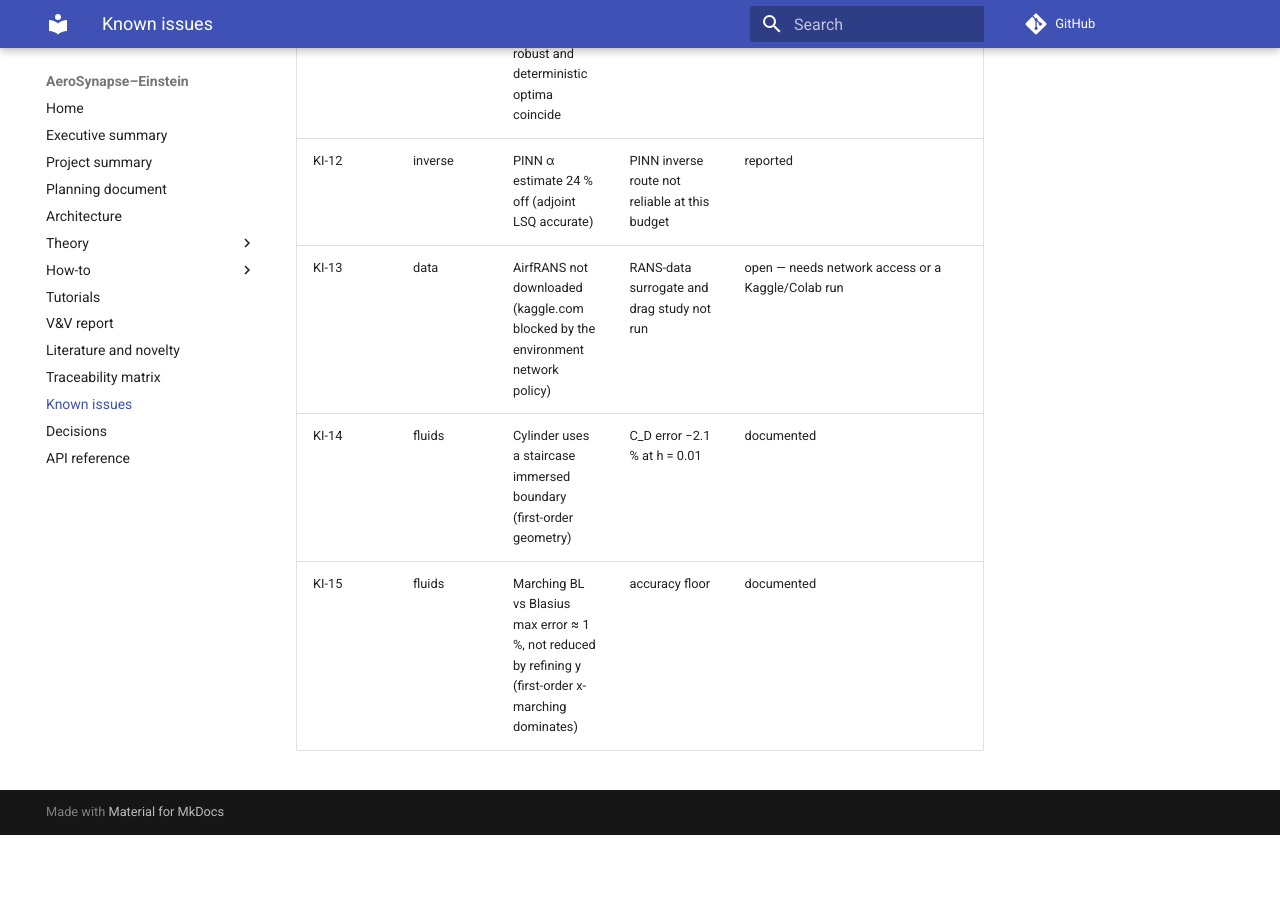
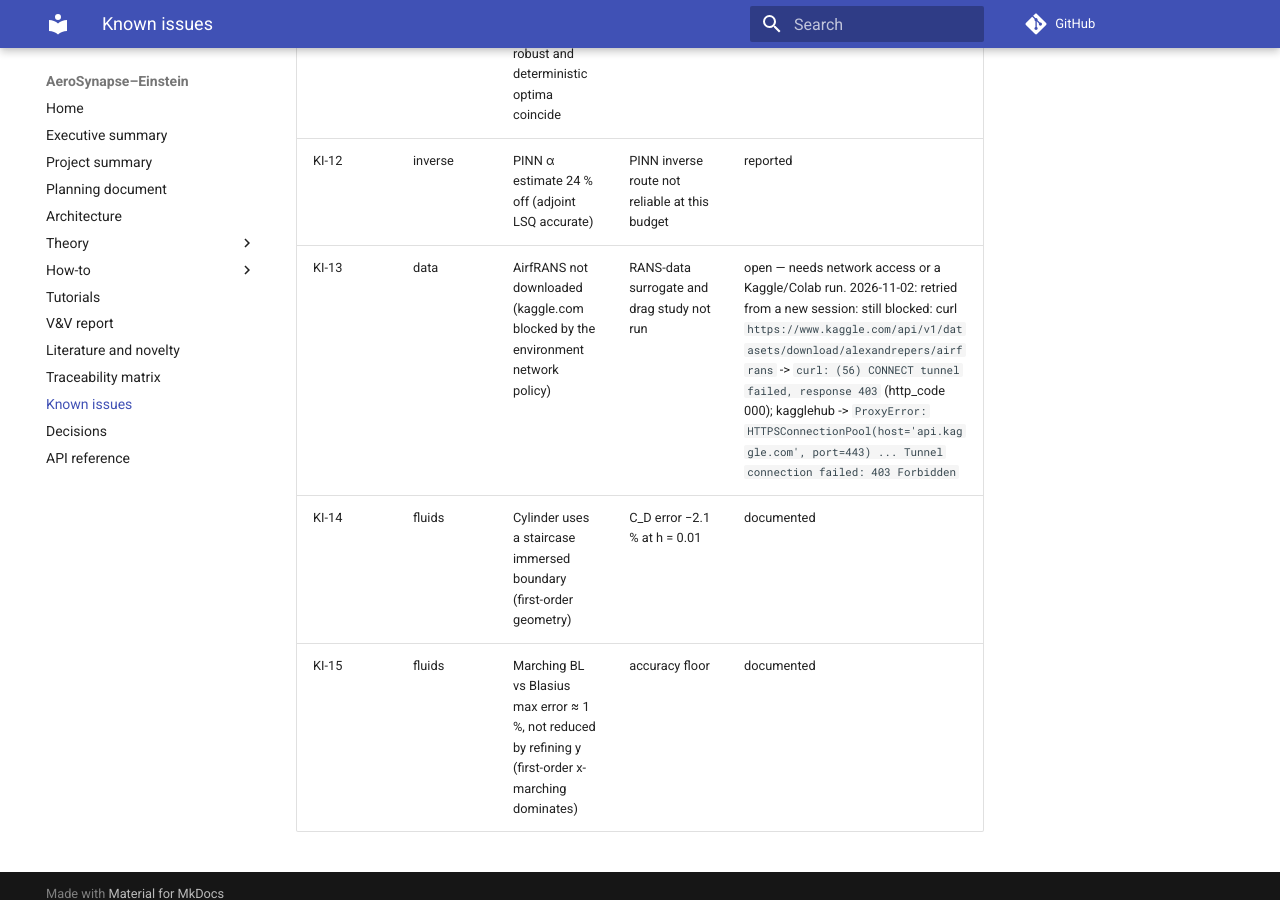
Before and after one commit to bhavishya200604-hub/-AeroSynapse-Einstein, an MkDocs documentation site: the page built from docs/KNOWN_ISSUES.md, in a window 1280 px wide and 900 px high, scrolled down 2143 px. Built offline with MkDocs 1.6.1 and Material for MkDocs 9.7.7, drawn with Linux system fonts in a browser that asks for light colours; comment, search, counter and statistics services are not loaded; before the commit the page ends 2978 px from its top, so only the background shows below that.

Commit message:
docs: KI-13 retry 2026-11-02, Kaggle still blocked by proxy (403)
Co-Authored-By: Claude Opus 5.5 <noreply@anthropic.com>
Claude-Session: https://claude.ai/code/session_018BfZVq1Hz5pNy3e38wnQEn

```diff
--- a/docs/KNOWN_ISSUES.md
+++ b/docs/KNOWN_ISSUES.md
@@ -14,6 +14,6 @@
 | KI-10 | optim | Gradient descent (fixed step) fails on Rosenbrock; Adam not converged in 3000 evaluations | method limitation | reported |
 | KI-11 | optim | Thermal and source demos have corner optima (bounds active); the robust and deterministic optima coincide | robust-optimisation demo uninformative | reported |
 | KI-12 | inverse | PINN α estimate 24 % off (adjoint LSQ accurate) | PINN inverse route not reliable at this budget | reported |
-| KI-13 | data | AirfRANS not downloaded (kaggle.com blocked by the environment network policy) | RANS-data surrogate and drag study not run | open — needs network access or a Kaggle/Colab run |
+| KI-13 | data | AirfRANS not downloaded (kaggle.com blocked by the environment network policy) | RANS-data surrogate and drag study not run | open — needs network access or a Kaggle/Colab run. 2026-11-02: retried from a new session: still blocked: curl `https://www.kaggle.com/api/v1/datasets/download/alexandrepers/airfrans` -> `curl: (56) CONNECT tunnel failed, response 403` (http_code 000); kagglehub -> `ProxyError: HTTPSConnectionPool(host='api.kaggle.com', port=443) ... Tunnel connection failed: 403 Forbidden` |
 | KI-14 | fluids | Cylinder uses a staircase immersed boundary (first-order geometry) | C_D error −2.1 % at h = 0.01 | documented |
 | KI-15 | fluids | Marching BL vs Blasius max error ≈ 1 %, not reduced by refining y (first-order x-marching dominates) | accuracy floor | documented |
```
